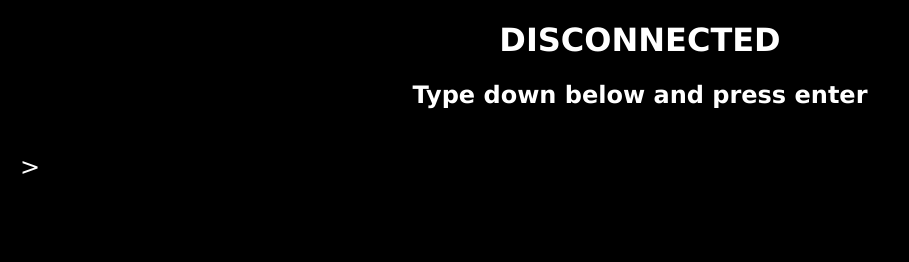
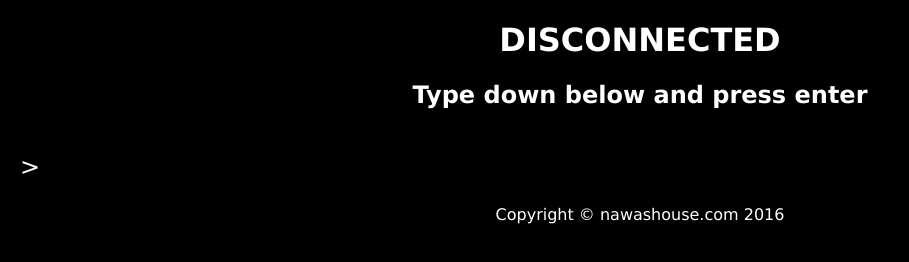
Before and after one commit to iAmNawa/nawashouse, a website: page public/index.html in a window 1280 px wide. Shown: the whole page, without its empty margins (0-909 px from the left). Drawn offline with Linux system fonts and the light colour scheme.

Commit message:
copyright

```diff
--- a/public/index.css
+++ b/public/index.css
@@ -49,3 +49,7 @@ form {
     display: -ms-flexbox;
     display: flex;
 }
+
+#copy {
+  text-align: center;
+}
--- a/public/index.html
+++ b/public/index.html
@@ -16,6 +16,7 @@
     <label for="message">&gt;</label>
     <input type="text" id="message" required autofocus />
   </form>
+  <div id="copy">Copyright &#169 nawashouse.com 2016</div>
 <script src="ws.js"></script>
 </body>
 </html>
```
